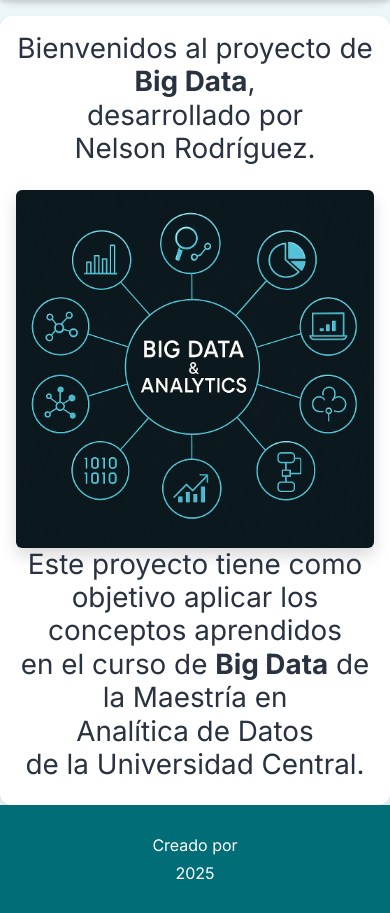
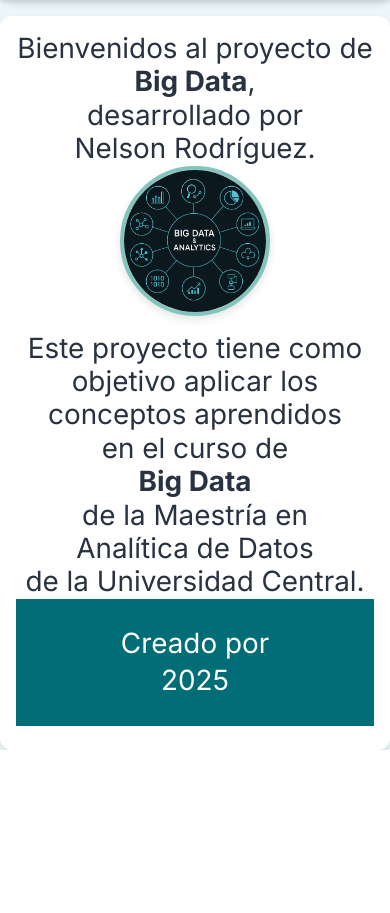
Before and after one commit to frodriguezg11/BigDataApp1, a Flask app: template templates/index.html in a window 390 px wide. Shown: the part 144-1057 px from the top of the page. After the commit the page ends 894 px from the top, so only its background shows below. Run offline with Flask 3, Linux system fonts and the light colour scheme; the template is opened without the code that fills it, so the values that code supplies are empty.

Commit message:
Update index.html

```diff
--- a/templates/index.html
+++ b/templates/index.html
@@ -29,10 +29,11 @@
             Bienvenidos al proyecto de <strong>Big&nbsp;Data</strong>,<br>
   desarrollado por Nelson&nbsp;Rodríguez.<br>
 
-            <div class="text-center mt-4">
+            <div class="row justify-content-center">
+                <div class="col-md-6 text-center">
             <img src="{{ url_for('static', filename='Images/Index.png') }}"
                  alt="Portada del proyecto Big Data"
-                 class="img-fluid rounded shadow">
+                 class="profile-img mb-3">
            </div>
 
 
```
